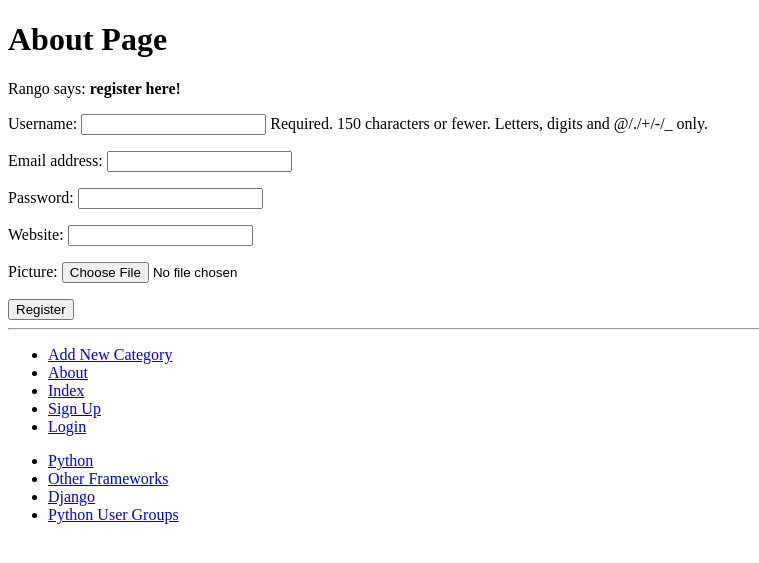
After one commit to haoyi123/IT-RWJexercise, a Django app: page /rango/register/ in a window 1280 px wide. The commit adds this page. Shown: the top 563 px of the page, without its empty margins (0-759 px from the left). Run offline with Django 3.2, Linux system fonts and the light colour scheme; data comes from the database, SQL or seed files in the repository; both versions use the stored data as it was after the commit.

```diff
--- a/WorkspaceforIT/tango_with_django_project/rango/admin.py
+++ b/WorkspaceforIT/tango_with_django_project/rango/admin.py
@@ -1,5 +1,6 @@
 from django.contrib import admin
 from rango.models import Category, Page
+from rango.models import UserProfile
 
 class PageAdmin(admin.ModelAdmin):
     list_display = ('title', 'category', 'url')
@@ -10,3 +11,4 @@ class CategoryAdmin(admin.ModelAdmin):
 # Register your models here.
 admin.site.register(Category, CategoryAdmin)
 admin.site.register(Page, PageAdmin)
+admin.site.register(UserProfile)
--- a/WorkspaceforIT/tango_with_django_project/rango/forms.py
+++ b/WorkspaceforIT/tango_with_django_project/rango/forms.py
@@ -1,5 +1,6 @@
 from django import forms
-from rango.models import Page, Category
+from django.contrib.auth.models import User
+from rango.models import Category, Page, UserProfile
 
 class CategoryForm (forms.ModelForm):
     name = forms.CharField(max_length=128, help_text="Please enter the category name.")
@@ -27,3 +28,15 @@ class PageForm(forms.ModelForm):
             url = 'http://' + url
             cleaned_data['url'] = url
             return cleaned_data
+
+class UserForm(forms.ModelForm):
+    password = forms.CharField(widget=forms.PasswordInput())
+
+    class Meta:
+        model = User
+        fields = ('username', 'email', 'password')
+
+class UserProfileForm(forms.ModelForm):
+    class Meta:
+        model = UserProfile
+        fields = ('website', 'picture')
--- a/WorkspaceforIT/tango_with_django_project/rango/models.py
+++ b/WorkspaceforIT/tango_with_django_project/rango/models.py
@@ -1,8 +1,7 @@
 from __future__ import unicode_literals
-
 from django.db import models
-
 from django.template.defaultfilters import slugify
+from django.contrib.auth.models import User
 
 # Create your models here.
 
@@ -37,3 +36,13 @@ class Page(models.Model):
         return self.title
     def __unicode__(self):
         return self.title
+
+class UserProfile(models.Model):
+    user = models.OneToOneField(User)
+    website = models.URLField(blank=True)
+    picture = models.ImageField(upload_to='profile_images', blank=True)
+
+    def __str__(self):
+        return self.user.username
+    def __unicode__(self):
+        return self.user.username
--- a/WorkspaceforIT/tango_with_django_project/rango/urls.py
+++ b/WorkspaceforIT/tango_with_django_project/rango/urls.py
@@ -7,4 +7,8 @@ urlpatterns = [
     url(r'^add_category/$', views.add_category, name='add_category'),
     url(r'^category/(?P<category_name_slug>[\w\-]+)/add_page/$', views.add_page, name='add_page'),
     url(r'^category/(?P<category_name_slug>[\w\-]+)/$', views.show_category, name='show_category'),
+    url(r'^register/$', views.register, name='register'),
+    url(r'^login/$', views.user_login, name='login'),
+    url(r'^restricted/', views.restricted, name='restricted'),
+    url(r'^logout/$', views.user_logout, name="logout"),
 ]
--- a/WorkspaceforIT/tango_with_django_project/rango/views.py
+++ b/WorkspaceforIT/tango_with_django_project/rango/views.py
@@ -3,6 +3,12 @@ from rango.models import Category
 from rango.models import Page
 from rango.forms import CategoryForm
 from rango.forms import PageForm
+from  rango.forms import UserForm, UserProfileForm
+from django.contrib.auth import authenticate, login
+from django.http import HttpResponseRedirect, HttpResponse
+from django.core.urlresolvers import reverse
+from django.contrib.auth.decorators import login_required
+from django.contrib.auth import logout
 
 #from django.http import HttpResponse
 
@@ -70,3 +76,54 @@ def add_page(request, category_name_slug):
 
     context_dic = {'form': form, 'category': category}
     return render(request, 'rango/add_page.html', context_dic)
+
+def register(request):
+    registered = False
+    if request.method == 'POST':
+        user_form = UserForm(data=request.POST)
+        profile_form = UserProfileForm(data=request.POST)
+
+        if user_form.is_valid() and profile_form.is_valid():
+            user = user_form.save()
+            user.set_password(user.password)
+            user.save()
+            profile = profile_form.save(commit=False)
+            profile.user = user
+            if 'picture' in request.FILES:
+                profile.picture = request.FILES['picture']
+            profile.save()
+            registered = True
+        else:
+            print(user_form.errors, profile_form.errors)
+    else:
+        user_form = UserForm()
+        profile_form = UserProfileForm()
+
+    return render(request, 'rango/register.html',
+                  {'user_form': user_form, 'profile_form': profile_form, 'registered': registered})
+
+def user_login(request):
+    if request.method == 'POST':
+        username = request.POST.get('username')
+        password = request.POST.get('password')
+        user = authenticate(username=username, password=password)
+        if user:
+            if user.is_active:
+                login(request, user)
+                return HttpResponseRedirect(reverse('index'))
+            else:
+                return HttpResponse("Your Rango account is disabled.")
+        else:
+            print ("Invalid login details: {0}, {1}".format(username,password))
+            return HttpResponse("Invalid login details supplied.")
+    else:
+        return render(request, 'rango/login.html', {})
+
+@login_required
+def restricted(request):
+    return HttpResponse("Since you're logged in, you can see this text!")
+
+@login_required
+def user_logout(request):
+    logout(request)
+    return  HttpResponseRedirect(reverse('index'))
--- a/WorkspaceforIT/tango_with_django_project/templates/rango/base.html
+++ b/WorkspaceforIT/tango_with_django_project/templates/rango/base.html
@@ -24,6 +24,8 @@
                <li><a href="{% url 'add_category' %}">Add New Category</a> </li>
                <li><a href="{% url 'about' %}">About</a> </li>
                <li><a href="{% url 'index' %}">Index</a> </li>
+               <li><a href="{% url 'register' %}">Sign Up</a> </li>
+               <li><a href="{% url 'login' %}">Login</a> </li>
            </ul>
        </div>
        <div>
--- /dev/null
+++ b/WorkspaceforIT/tango_with_django_project/templates/rango/register.html
@@ -0,0 +1,22 @@
+{% extends 'rango/base.html' %}
+{% load staticfiles %}
+
+{% block title_block %}
+    Register
+{% endblock %}
+
+{% block body_block %}
+     <h1>About Page</h1>
+     {% if registered %}
+         Rango says: <strong>thank you for regestering!</strong>
+         <a href="{% url 'index' %}">Return to the homepage.</a><br />
+     {% else %}
+         Rango says: <strong>register here!</strong><br />
+         <form id="user_form" method="post" action="{% url 'register' %}" enctype="multipart/form-data">
+             {% csrf_token %}
+             {{ user_form.as_p }}
+             {{ profile_form.as_p }}
+             <input type="submit" name="submit" value="Register">
+         </form>
+     {% endif %}
+{% endblock %}
```
Also changed, not shown: WorkspaceforIT/tango_with_django_project/tango_with_django_project/settings.py (+11 -0 lines), WorkspaceforIT/tango_with_django_project/templates/rango/index.html (+20 -1 lines), WorkspaceforIT/tango_with_django_project/templates/rango/login.html (added, +18 -0 lines), WorkspaceforIT/tango_with_django_project/db.sqlite3, WorkspaceforIT/tango_with_django_project/media/profile_images/20140908232756_5deci.thumb.224_0.jpg (added), WorkspaceforIT/tango_with_django_project/rango/migrations/0008_userprofile.py (added), 7 other files.
